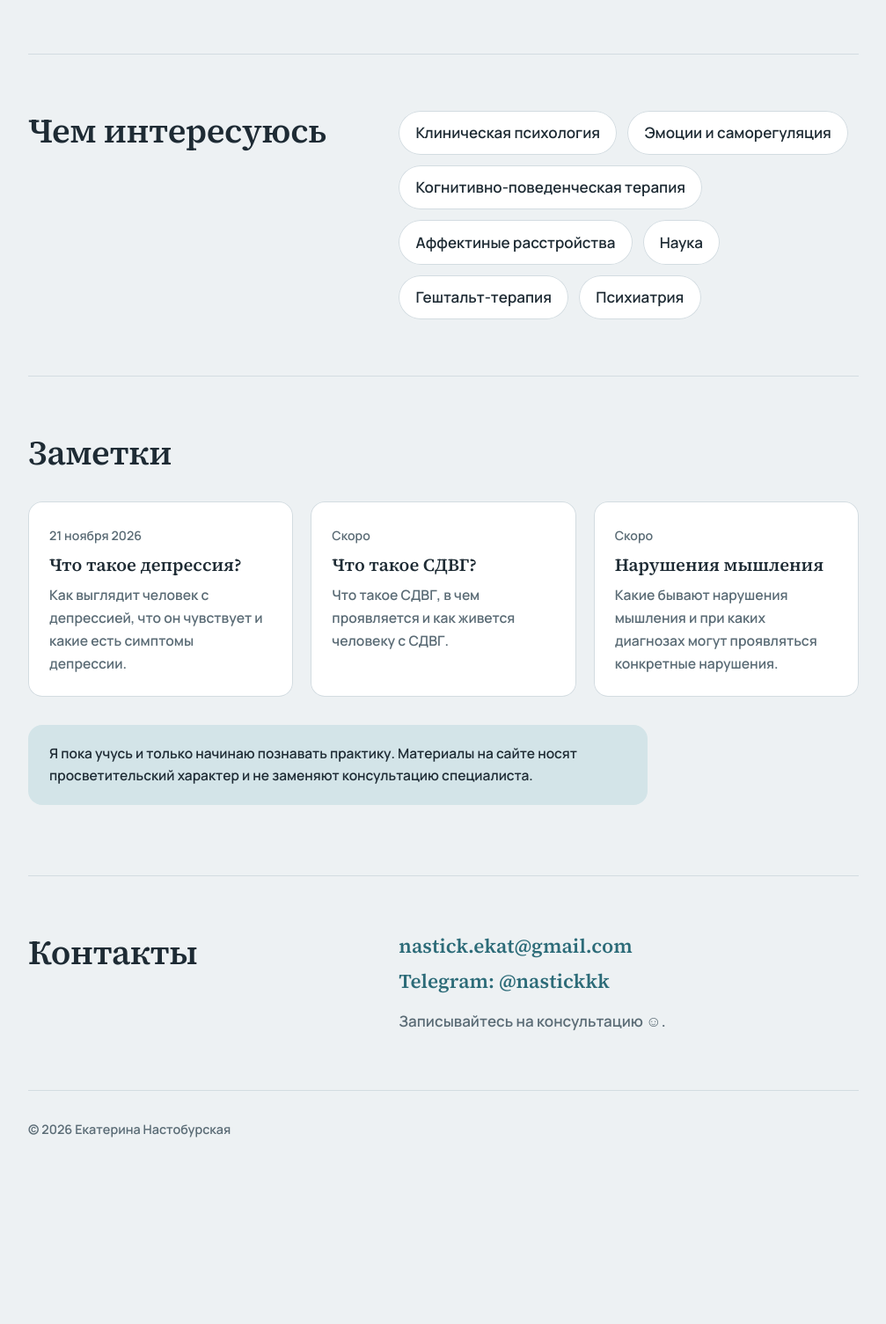
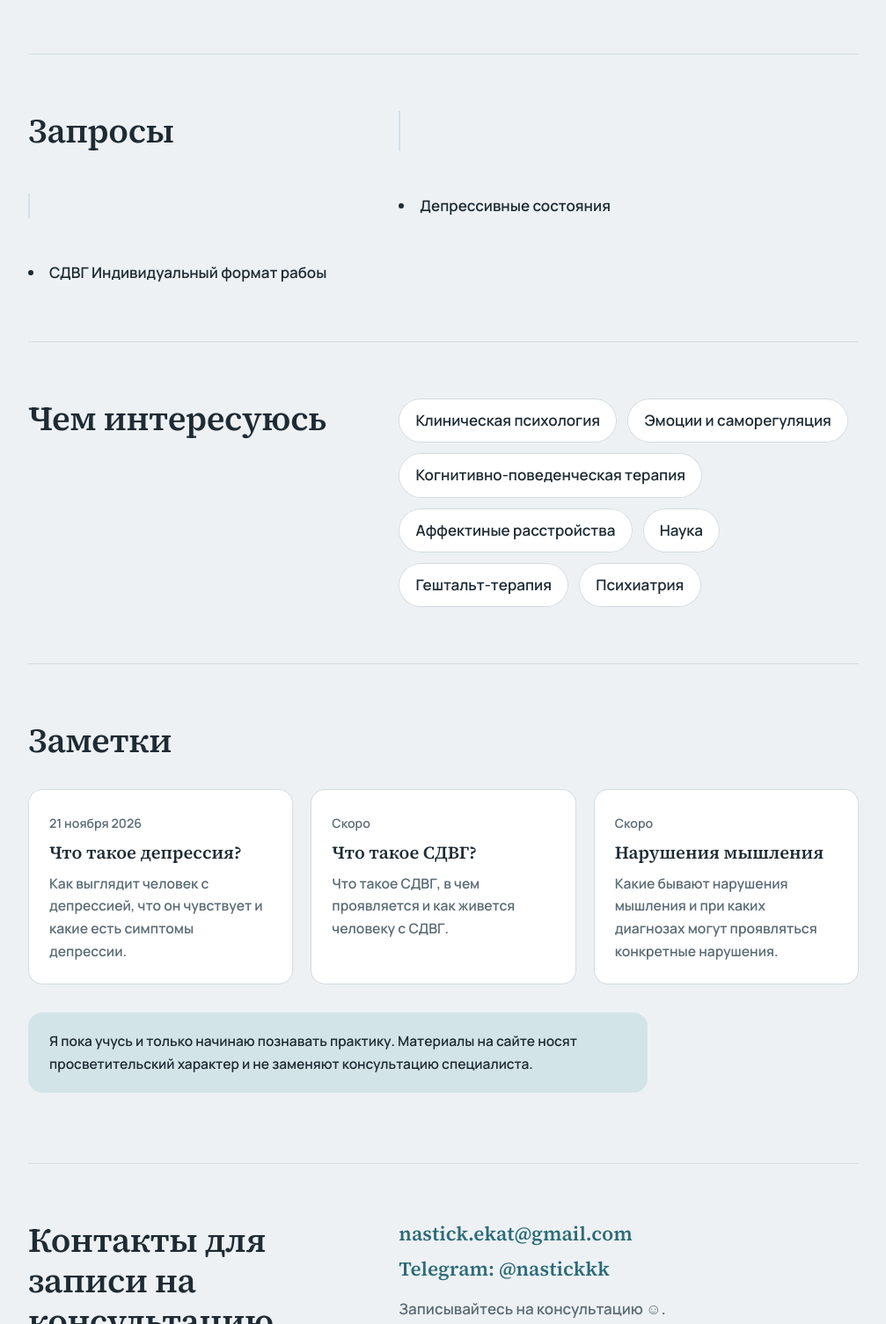
Before and after one commit to nastickly/my_site, a plain HTML site: page index.html in a window 1280 px wide. Shown: the part 1295-2800 px from the top of the page at 88% size, without its empty margins (136-1143 px from the left). Before the commit the page ends 2639 px from the top, so only its background shows below. Drawn offline with Linux system fonts and the light colour scheme.

Commit message:
что изменила

```diff
--- a/index.html
+++ b/index.html
@@ -97,7 +97,8 @@ footer{padding:2rem 0 3rem;color:var(--muted);font-size:.9rem;border-top:1px sol
     <a class="brand" href="#top">Екатерина Настобурская</a>
     <nav aria-label="Разделы">
       <a href="#about">Обо мне</a>
-      <a href="#path">Путь</a>
+      <a href="education">Образование</a>
+      <a href= "requests">Запросы</a>
       <a href="#topics">Интересы</a>
       <a href="#blog">Блог</a>
       <a href="#contact">Контакты</a>
@@ -123,7 +124,7 @@ footer{padding:2rem 0 3rem;color:var(--muted);font-size:.9rem;border-top:1px sol
       </div>
     </section>
 
-    <section id="path">
+    <section id="education">
       <div class="cols">
         <h2>Образование и обучение</h2>
         <ol class="timeline">
@@ -134,6 +135,18 @@ footer{padding:2rem 0 3rem;color:var(--muted);font-size:.9rem;border-top:1px sol
         </ol>
       </div>
     </section>
+
+    <section id="requests">
+      <div class="cols">
+        <h2>Запросы</h2>
+        <ol class="timeline"></ol>
+        <ol class="timeline"></ol>
+        <li><b>Депрессивные состояния</b>
+        <li><b>СДВГ</b>
+        <b>Индивидуальный формат рабоы</b>
+      </ol>
+    </div>
+  </section>
 
     <section id="topics">
       <div class="cols">
@@ -162,7 +175,7 @@ footer{padding:2rem 0 3rem;color:var(--muted);font-size:.9rem;border-top:1px sol
 
     <section id="contact">
       <div class="cols">
-        <h2>Контакты</h2>
+        <h2>Контакты для записи на консультацию</h2>
         <div class="contacts">
           <a href="mailto:name@example.com">nastick.ekat@gmail.com</a>
           <a href="https://t.me/username">Telegram: @nastickkk</a>
```
